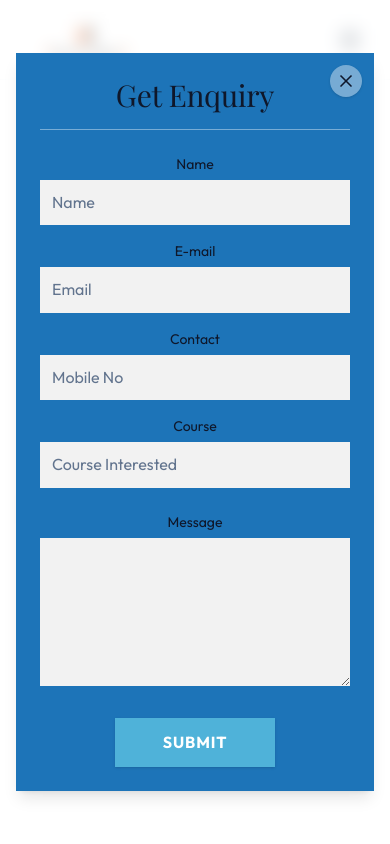
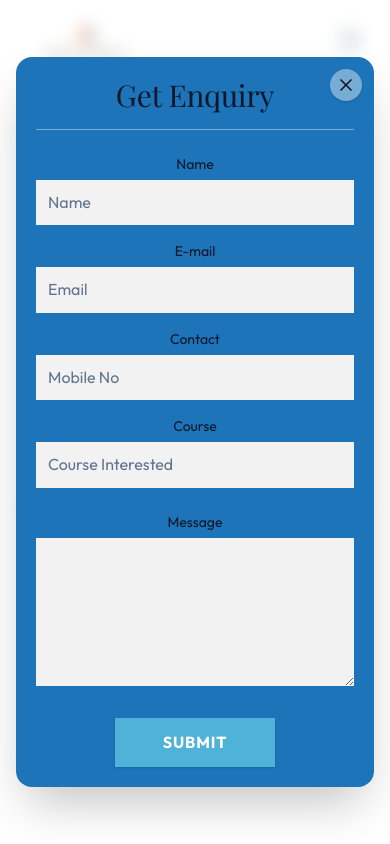
Before and after one commit to prita-chaurasiya/webcod, a Next.js app: page / in a window 390 px wide. Shown: the top 844 px of the page. Built offline with nearby package versions, Linux system fonts and the light colour scheme; a web font is replaced by a local one.

Commit message:
Fix popup height cutoff on small mobile screens

```diff
--- a/src/components/HomeAutoPopup.tsx
+++ b/src/components/HomeAutoPopup.tsx
@@ -38,7 +38,7 @@ export function HomeAutoPopup() {
           initial={{ opacity: 0, scale: 0.95, y: 20 }}
           animate={{ opacity: 1, scale: 1, y: 0 }}
           exit={{ opacity: 0, scale: 0.95, y: 20 }}
-          className="relative w-full max-w-[500px] bg-[#1d74b8] shadow-lg flex flex-col z-10 p-6 md:p-8"
+          className="relative w-full max-w-[500px] bg-[#1d74b8] shadow-2xl flex flex-col z-10 p-5 md:p-8 max-h-[95vh] md:max-h-[90vh] overflow-y-auto rounded-2xl"
         >
           {/* Close Button */}
           <button
```
